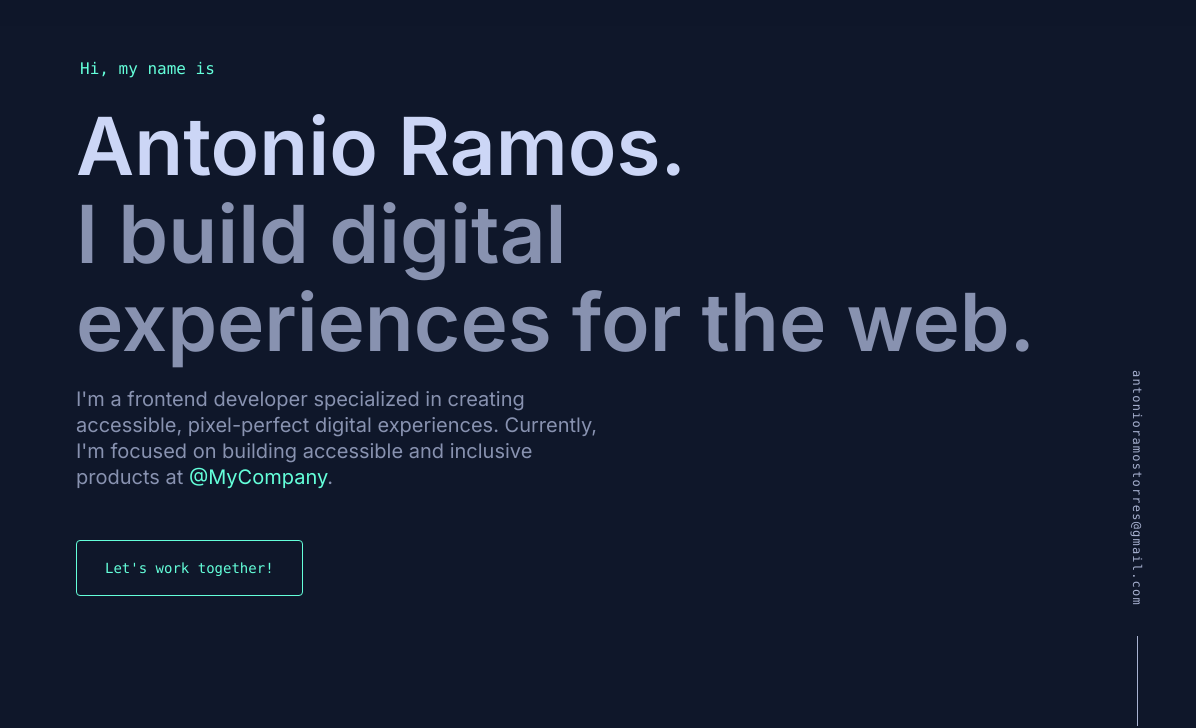
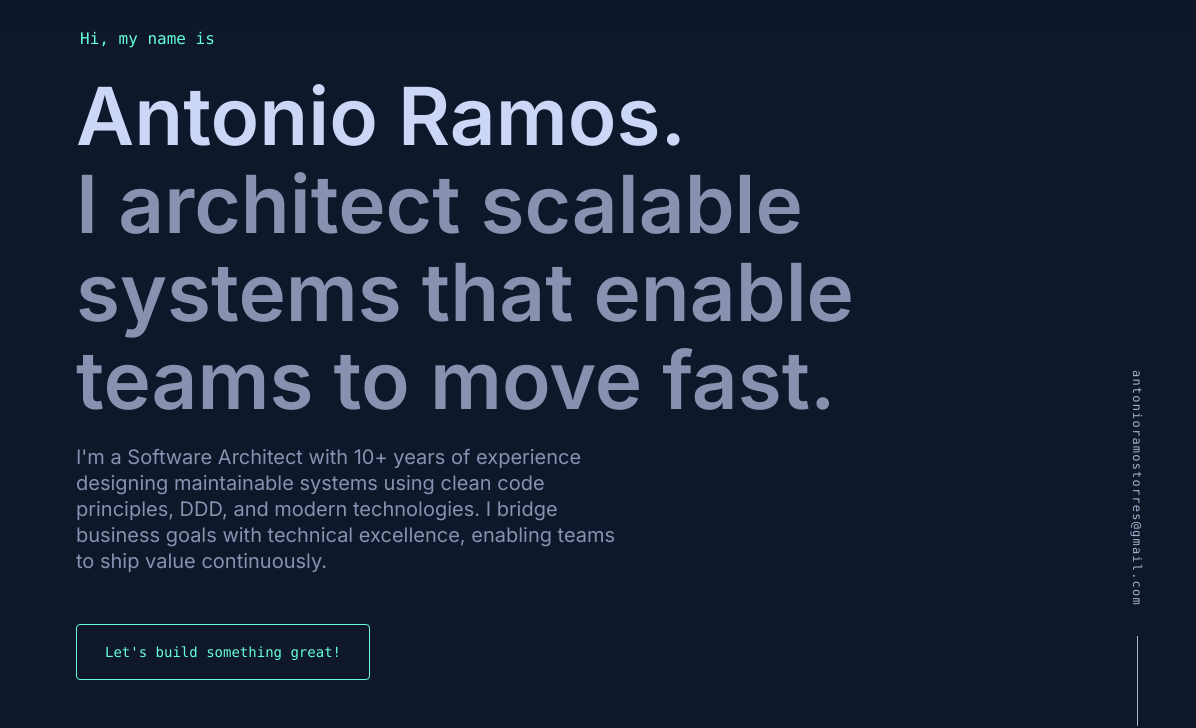
Before and after one commit to toniRamos/personal-curriculum, an Astro site: page /en in a window 1280 px wide. Shown: the part 74-802 px from the top of the page, 84-1280 px from the left. Built offline with nearby package versions, Linux system fonts and the light colour scheme; Astro itself is replaced by a stand-in of ours.

Commit message:
feat: update hero section with new subtitle, description, and call-to-action

```diff
--- a/src/i18n/en.json
+++ b/src/i18n/en.json
@@ -12,10 +12,10 @@
   "hero": {
     "intro": "Hi, my name is",
     "name": "Antonio Ramos.",
-    "subtitle": "I build digital experiences for the web.",
-    "description": "I'm a frontend developer specialized in creating accessible, pixel-perfect digital experiences. Currently, I'm focused on building accessible and inclusive products at",
-    "company": "@MyCompany",
-    "cta": "Let's work together!"
+    "subtitle": "I architect scalable systems that enable teams to move fast.",
+    "description": "I'm a Software Architect with 10+ years of experience designing maintainable systems using clean code principles, DDD, and modern technologies. I bridge business goals with technical excellence, enabling teams to ship value continuously.",
+    "company": "",
+    "cta": "Let's build something great!"
   },
   "about": {
     "title": "About me",
--- a/src/i18n/es.json
+++ b/src/i18n/es.json
@@ -12,10 +12,10 @@
   "hero": {
     "intro": "Hola, mi nombre es",
     "name": "Antonio Ramos.",
-    "subtitle": "Creo experiencias digitales para la web.",
-    "description": "Soy un desarrollador frontend especializado en crear experiencias digitales accesibles y pixel-perfect. Actualmente, me enfoco en construir productos accesibles e inclusivos en",
-    "company": "@MiEmpresa",
-    "cta": "¡Trabajemos juntos!"
+    "subtitle": "Diseño sistemas escalables que permiten a los equipos avanzar rápido.",
+    "description": "Soy Arquitecto de Software con más de 10 años de experiencia diseñando sistemas mantenibles usando principios de código limpio, DDD y tecnologías modernas. Conecto objetivos de negocio con excelencia técnica, permitiendo que los equipos entreguen valor continuamente.",
+    "company": "",
+    "cta": "¡Construyamos algo grandioso!"
   },
   "about": {
     "title": "Acerca de mí",
--- a/src/pages/en/index.astro
+++ b/src/pages/en/index.astro
@@ -23,7 +23,7 @@ const t = useTranslations(lang);
 				<h1 class="hero-title">{t('hero.name')}</h1>
 				<h2 class="hero-subtitle">{t('hero.subtitle')}</h2>
 				<p class="hero-description">
-					{t('hero.description')} <a href="https://example.com" target="_blank">{t('hero.company')}</a>.
+					{t('hero.description')}
 				</p>
 				<div class="hero-cta">
 					<a href="#contact" class="cta-button">{t('hero.cta')}</a>
--- a/src/pages/index.astro
+++ b/src/pages/index.astro
@@ -23,7 +23,7 @@ const t = useTranslations(lang);
 				<h1 class="hero-title">{t('hero.name')}</h1>
 				<h2 class="hero-subtitle">{t('hero.subtitle')}</h2>
 				<p class="hero-description">
-					{t('hero.description')} <a href="https://example.com" target="_blank">{t('hero.company')}</a>.
+					{t('hero.description')}
 				</p>
 				<div class="hero-cta">
 					<a href="#contact" class="cta-button">{t('hero.cta')}</a>
```
